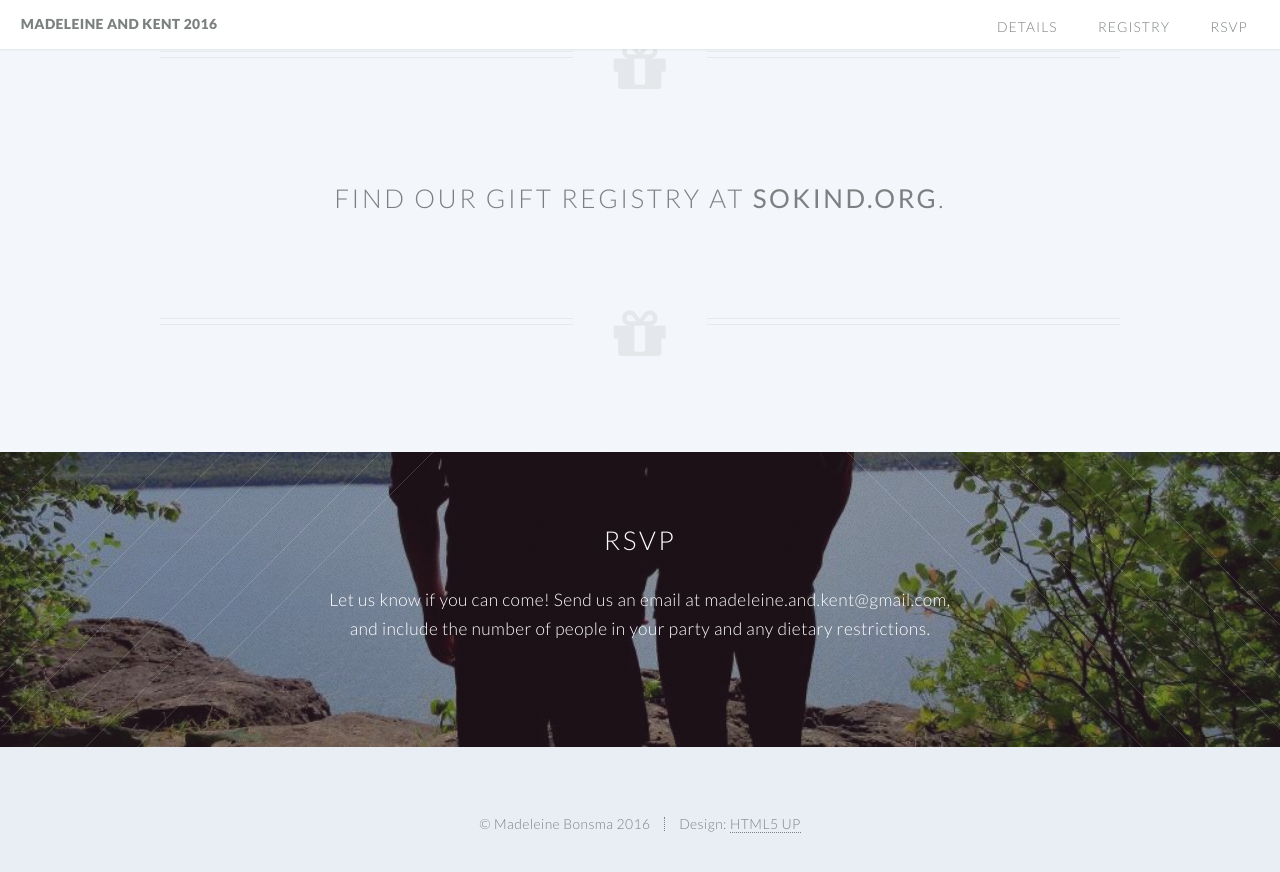
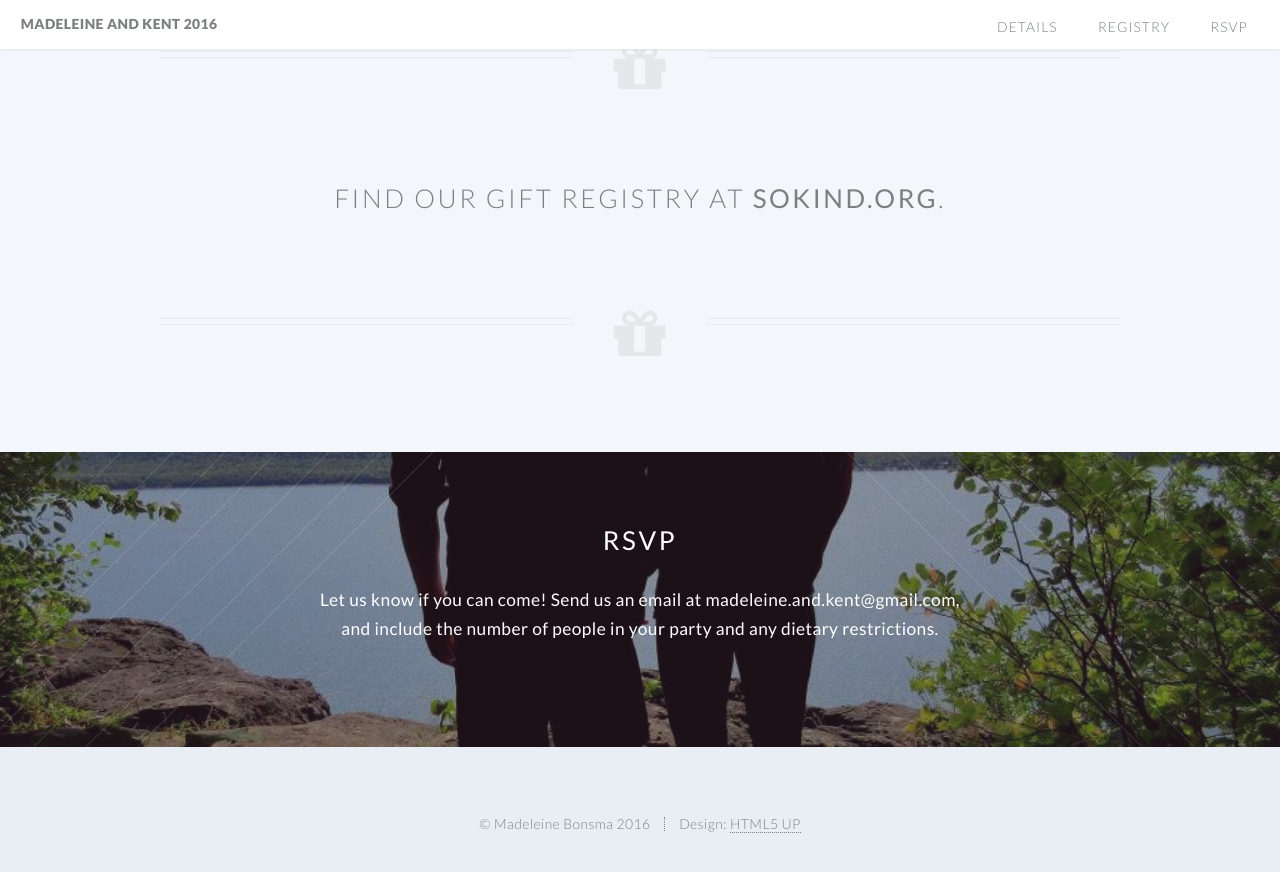
Before and after one commit to mbonsma/wedding, a Jekyll site: the page built from index.html, in a window 1280 px wide and 900 px high, scrolled down 1748 px. Shown: the top 872 px of the window. Built offline with Jekyll 4.4.1, drawn with Linux system fonts in a browser that asks for light colours.

```diff
--- a/index.html
+++ b/index.html
@@ -72,10 +72,10 @@ layout: landing-page
 			<section id="cta">
 
 				<header>
-					<h2>RSVP</h2>
-					<p>Let us know if you can come! Send us an email at madeleine.and.kent@gmail.com,
+					<h2><strong>RSVP</strong></h2>
+					<p><strong>Let us know if you can come! Send us an email at madeleine.and.kent@gmail.com,</strong>
 						<br />
-						and include the number of people in your party and any dietary restrictions.</p>
+						<strong>and include the number of people in your party and any dietary restrictions.</strong></p>
 				</header>
 
 			</section>
```
